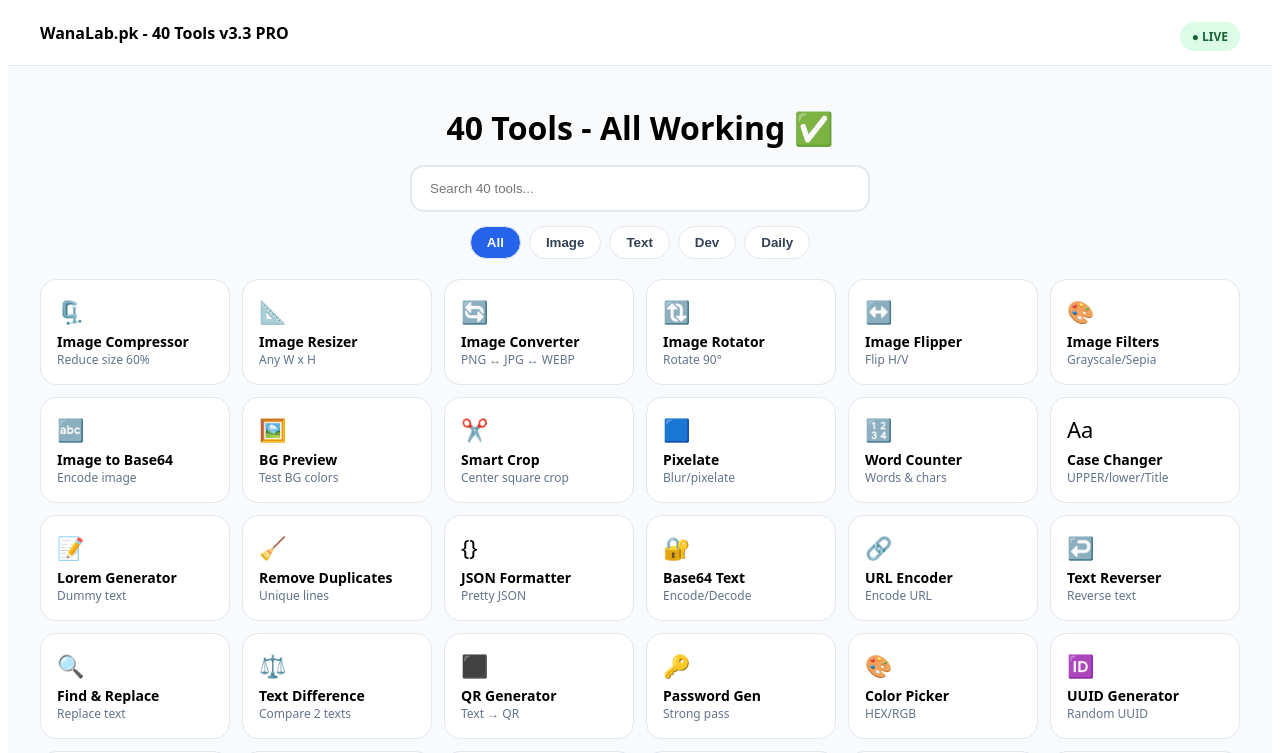
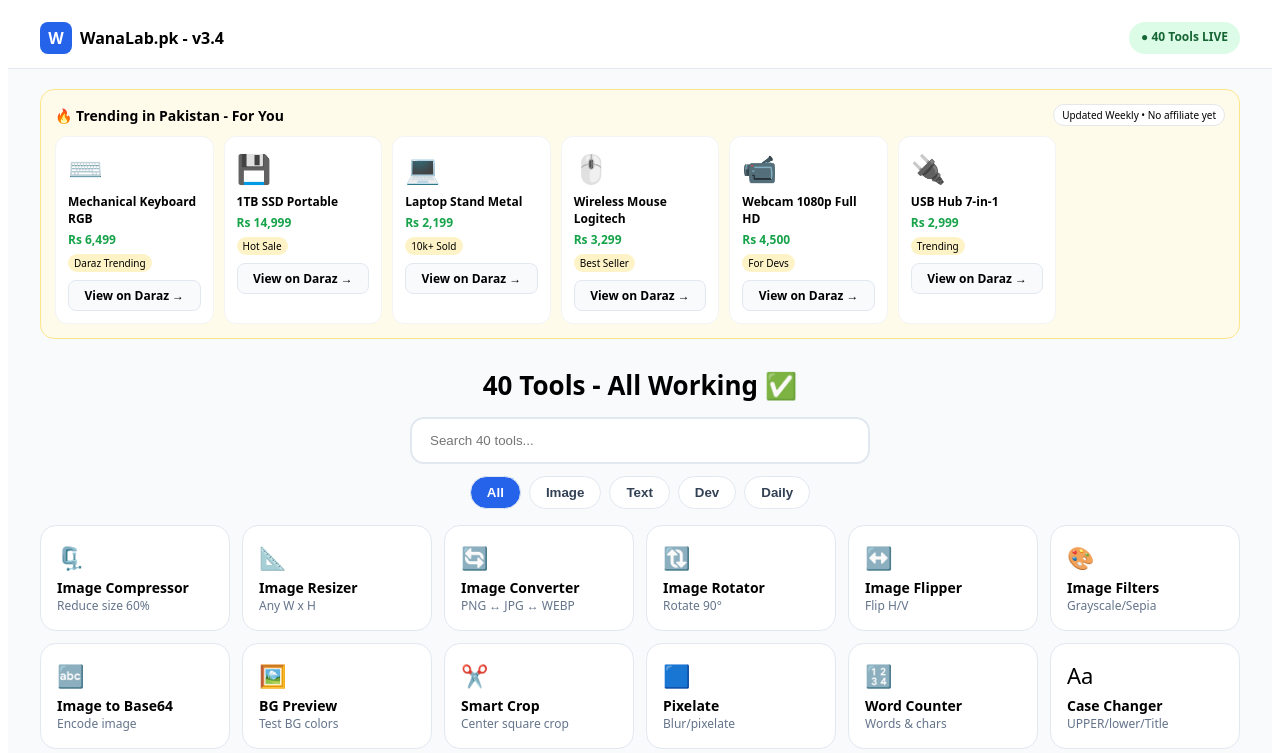
Before and after one commit to Nasir684/WanaLab-Web, a React (Vite) app: page / in a window 1280 px wide. Shown: the top 753 px of the page. Built offline with nearby package versions, Linux system fonts and the light colour scheme.

Commit message:
Update App.jsx

```diff
--- a/src/App.jsx
+++ b/src/App.jsx
@@ -43,6 +43,40 @@
   {id:'timer', name:'Timer & Stopwatch', cat:'Daily', icon:'⏲️', desc:'Timer'},
 ]
 
+function TrendingBox({cat}){
+  const items=[
+    {c:'Image', t:'Mechanical Keyboard RGB', p:'Rs 6,499', i:'⌨️', l:'https://www.daraz.pk/tag/mechanical-keyboard/', tag:'Daraz Trending'},
+    {c:'Image', t:'1TB SSD Portable', p:'Rs 14,999', i:'💾', l:'https://www.daraz.pk/tag/ssd-1tb/', tag:'Hot Sale'},
+    {c:'Image', t:'Laptop Stand Metal', p:'Rs 2,199', i:'💻', l:'https://www.daraz.pk/tag/laptop-stand/', tag:'10k+ Sold'},
+    {c:'Dev', t:'Wireless Mouse Logitech', p:'Rs 3,299', i:'🖱️', l:'https://www.daraz.pk/tag/wireless-mouse/', tag:'Best Seller'},
+    {c:'Dev', t:'Webcam 1080p Full HD', p:'Rs 4,500', i:'📹', l:'https://www.daraz.pk/tag/webcam/', tag:'For Devs'},
+    {c:'Dev', t:'USB Hub 7-in-1', p:'Rs 2,999', i:'🔌', l:'https://www.daraz.pk/tag/usb-hub/', tag:'Trending'},
+    {c:'Daily', t:'Smart Watch Ultra', p:'Rs 4,999', i:'⌚', l:'https://www.daraz.pk/tag/smart-watch/', tag:'Trending in PK'},
+    {c:'Daily', t:'TWS Earbuds Pro', p:'Rs 2,999', i:'🎧', l:'https://www.daraz.pk/tag/earbuds/', tag:'Flash Sale'},
+    {c:'Daily', t:'Power Bank 20000mAh', p:'Rs 3,499', i:'🔋', l:'https://www.daraz.pk/tag/power-bank/', tag:'Best Seller'},
+  ]
+  const list = cat==='All' ? items.slice(0,6) : items.filter(x=>x.c===cat).slice(0,3)
+  return (
+    <div style={{background:'#fffbeb',border:'1px solid #fde68a',borderRadius:'14px',padding:'14px',marginBottom:'18px'}}>
+      <div style={{display:'flex',justifyContent:'space-between',alignItems:'center',marginBottom:'10px'}}>
+        <b style={{fontSize:'14px'}}>🔥 Trending in Pakistan - {cat==='All'?'For You':cat}</b>
+        <span style={{fontSize:'10px',background:'#fff',padding:'3px 8px',borderRadius:'20px',border:'1px solid #e5e7eb'}}>Updated Weekly • No affiliate yet</span>
+      </div>
+      <div style={{display:'grid',gridTemplateColumns:'repeat(auto-fill,minmax(150px,1fr))',gap:'10px'}}>
+        {list.map((it,k)=>(
+          <a key={k} href={it.l} target="_blank" style={{textDecoration:'none',color:'inherit',background:'#fff',border:'1px solid #f3f4f6',borderRadius:'12px',padding:'12px',display:'block'}}>
+            <div style={{fontSize:'28px'}}>{it.i}</div>
+            <div style={{fontSize:'12px',fontWeight:'700',marginTop:'6px'}}>{it.t}</div>
+            <div style={{fontSize:'12px',color:'#16a34a',fontWeight:'700',marginTop:'4px'}}>{it.p}</div>
+            <div style={{fontSize:'10px',background:'#fef3c7',display:'inline-block',padding:'2px 6px',borderRadius:'10px',marginTop:'6px'}}>{it.tag}</div>
+            <div style={{marginTop:'8px',background:'#f8fafc',border:'1px solid #e2e8f0',textAlign:'center',padding:'6px',borderRadius:'8px',fontSize:'12px',fontWeight:'600'}}>View on Daraz →</div>
+          </a>
+        ))}
+      </div>
+    </div>
+  )
+}
+
 export default function App(){
   const [active,setActive]=useState(null)
   const [q,setQ]=useState('')
@@ -53,16 +87,17 @@
     <div style={{minHeight:'100vh',background:'#f8fafc',fontFamily:'system-ui'}}>
       <header style={{background:'#fff',borderBottom:'1px solid #e2e8f0',position:'sticky',top:0,zIndex:10}}>
         <div style={{maxWidth:'1200px',margin:'0 auto',padding:'14px 20px',display:'flex',justifyContent:'space-between'}}>
-          <div onClick={()=>setActive(null)} style={{cursor:'pointer',fontWeight:'800'}}>WanaLab.pk - 40 Tools v3.3 PRO</div>
-          <span style={{background:'#dcfce7',color:'#166534',padding:'6px 12px',borderRadius:'20px',fontSize:'12px',fontWeight:'700'}}>● LIVE</span>
+          <div onClick={()=>setActive(null)} style={{cursor:'pointer',fontWeight:'800',display:'flex',alignItems:'center',gap:'8px'}}><div style={{width:'32px',height:'32px',background:'#2563eb',borderRadius:'8px',display:'flex',alignItems:'center',justifyContent:'center',color:'#fff'}}>W</div>WanaLab.pk - v3.4</div>
+          <span style={{background:'#dcfce7',color:'#166534',padding:'6px 12px',borderRadius:'20px',fontSize:'12px',fontWeight:'700'}}>● 40 Tools LIVE</span>
         </div>
       </header>
       <div style={{maxWidth:'1200px',margin:'0 auto',padding:'20px'}}>
+        <TrendingBox cat={cat} />
         {!active ? <>
-          <div style={{textAlign:'center',padding:'20px 0'}}>
-            <h1 style={{margin:0}}>40 Tools - All Working ✅</h1>
-            <input value={q} onChange={e=>setQ(e.target.value)} placeholder="Search 40 tools..." style={{marginTop:'16px',padding:'14px 18px',width:'100%',maxWidth:'420px',borderRadius:'14px',border:'2px solid #e2e8f0'}}/>
-            <div style={{marginTop:'14px',display:'flex',gap:'8px',justifyContent:'center',flexWrap:'wrap'}}>
+          <div style={{textAlign:'center',padding:'10px 0 16px'}}>
+            <h1 style={{margin:0,fontSize:'26px'}}>40 Tools - All Working ✅</h1>
+            <input value={q} onChange={e=>setQ(e.target.value)} placeholder="Search 40 tools..." style={{marginTop:'14px',padding:'14px 18px',width:'100%',maxWidth:'420px',borderRadius:'14px',border:'2px solid #e2e8f0'}}/>
+            <div style={{marginTop:'12px',display:'flex',gap:'8px',justifyContent:'center',flexWrap:'wrap'}}>
               {cats.map(c=><button key={c} onClick={()=>setCat(c)} style={{padding:'8px 16px',borderRadius:'20px',border:'1px solid #e2e8f0',background:cat===c?'#2563eb':'#fff',color:cat===c?'#fff':'#334155',cursor:'pointer',fontWeight:'600'}}>{c}</button>)}
             </div>
           </div>
```
